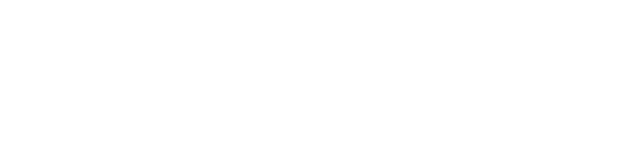
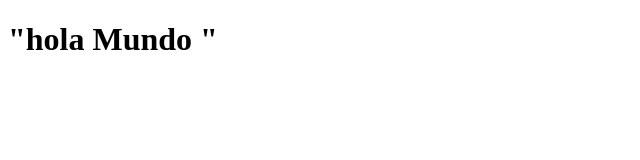
Before and after one commit to HenryBorja99/Proyectos, a plain HTML site: page index.html in a window 1280 px wide. Shown: the whole page, without its empty margins (0-640 px from the left). Drawn offline with Linux system fonts and the light colour scheme.

Commit message:
Nueva rama

```diff
--- a/index.html
+++ b/index.html
@@ -6,6 +6,6 @@
     <title>Creación del proyecto</title>
 </head>
 <body>
-
+    <h1>"hola Mundo "</h1>
 </body>
 </html>
```
